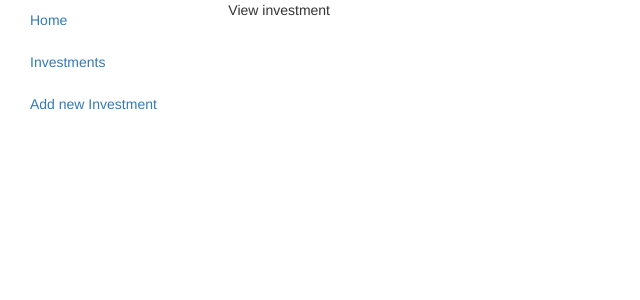
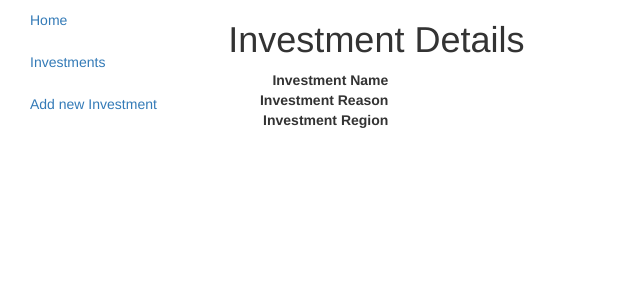
Before and after one commit to stumathews/JInvestments, a Spring app: page /viewInvestment in a window 1280 px wide. Shown: the top 300 px of the page, without its empty margins (0-640 px from the left). Run offline with Thymeleaf, Linux system fonts and the light colour scheme; the template is opened without the code that fills it, so the values that code supplies are empty; some libraries are stand-ins or nearby versions.

Commit message:
fill in viewinvestment page

```diff
--- a/src/main/resources/templates/viewInvestment.html
+++ b/src/main/resources/templates/viewInvestment.html
@@ -12,7 +12,16 @@
             </div>
         </div>
         <div class="col-md-10">
-            View investment
+            <h1>Investment Details</h1>
+            <dl class="dl-horizontal">
+                <dt>Investment Name</dt>
+                <dd th:text="${investment.name}">Investment Name</dd>
+                <dt>Investment Reason</dt>
+                <dd th:text="${investment.whyReasonStatement}">Why statement</dd>
+                <dt>Investment Region</dt>
+                <dd th:text="${investment.regions[0].name}">the region of investment</dd>
+
+            </dl>
         </div>
 
     <script src="@{/themes/jquery.js}" th:src="@{/webjars/jquery/2.1.4/jquery.min.js}"/>
```
